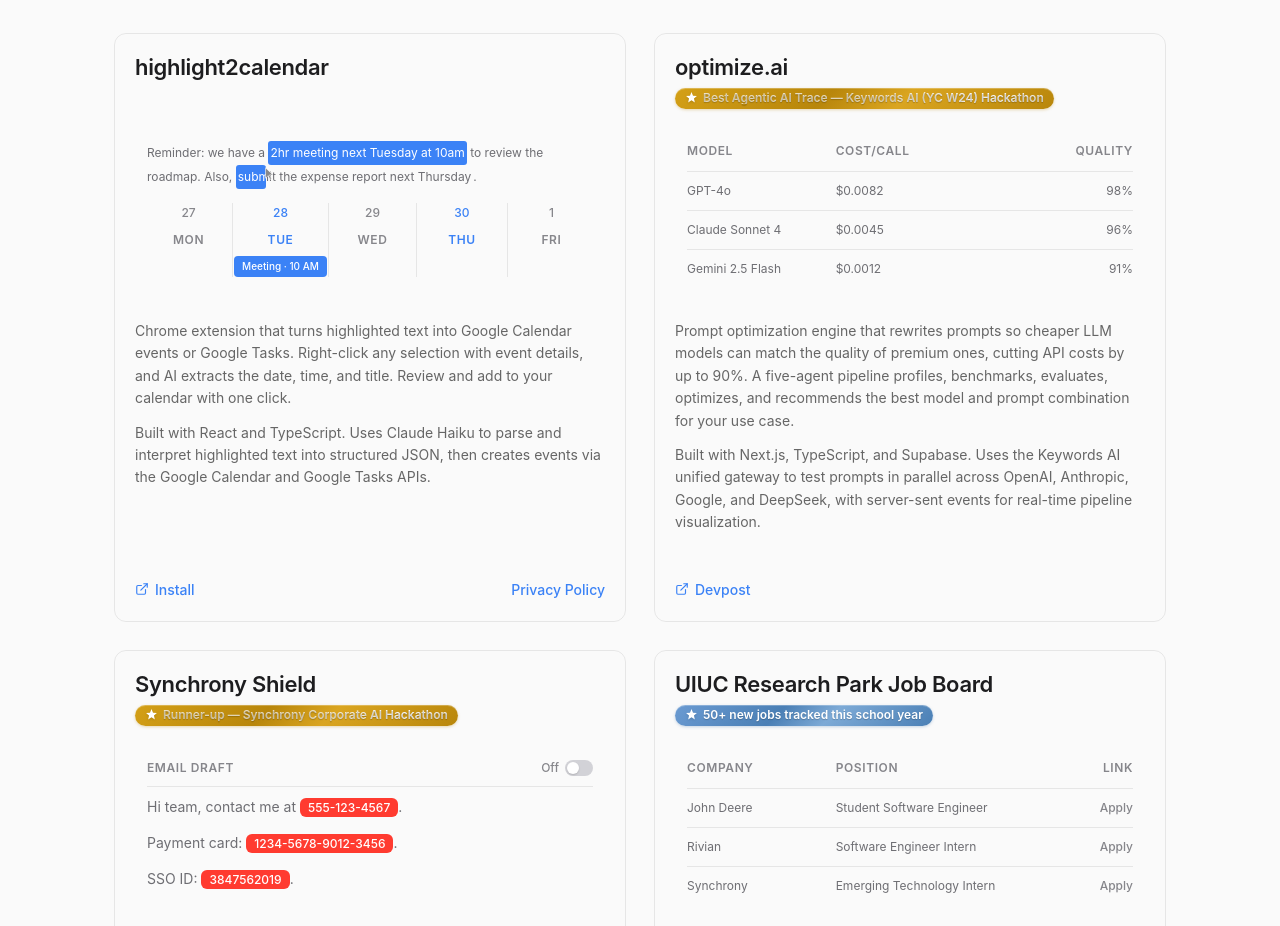
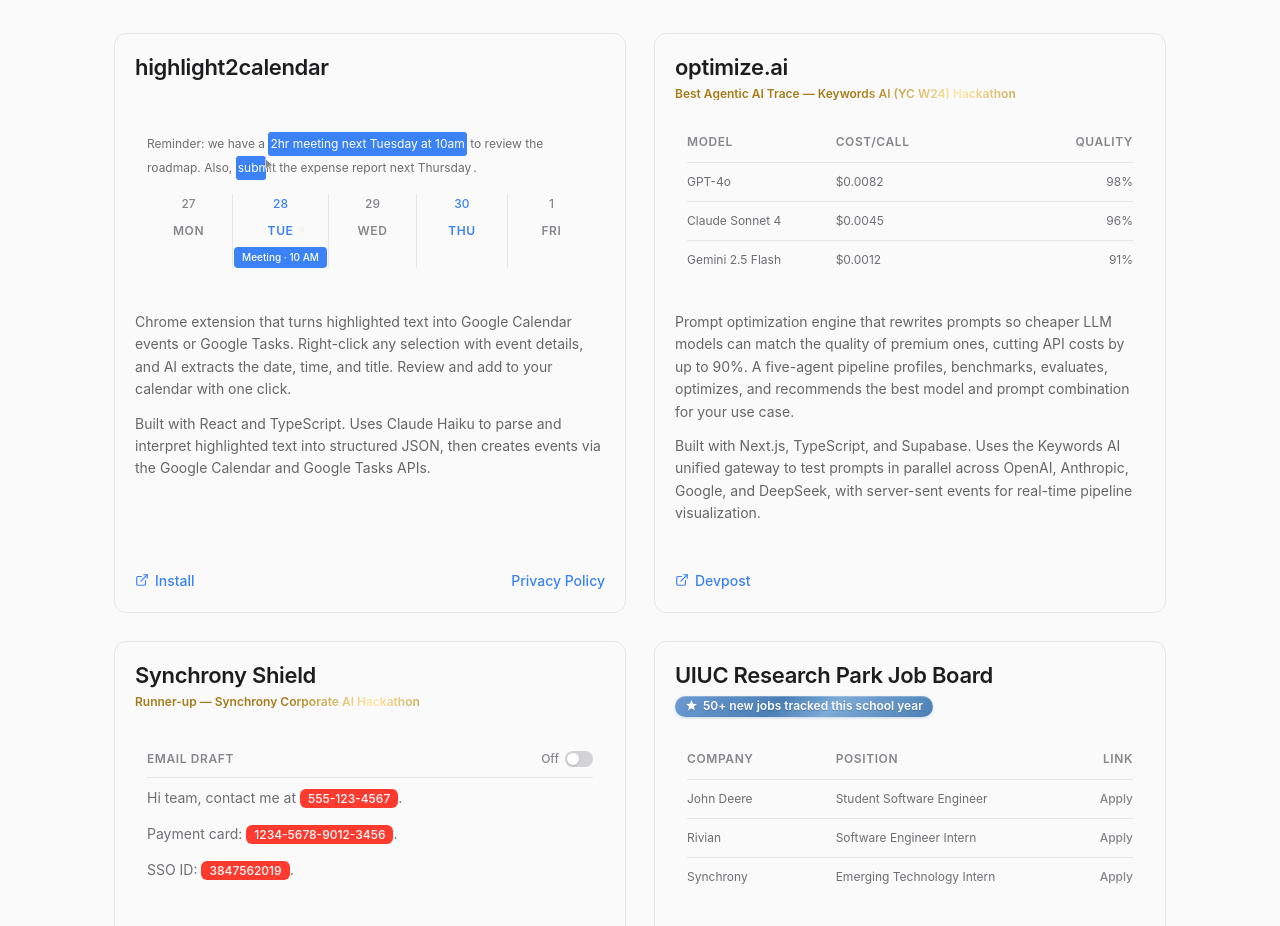
Before and after one commit to pazatek/pazatek.github.io, a website: page index.html in a window 1280 px wide. Shown: the part 1098-2024 px from the top of the page. Drawn offline with Linux system fonts and the light colour scheme.

Commit message:
Replace gold badge pill with shiny gold text for hackathon awards

```diff
--- a/index.html
+++ b/index.html
@@ -125,12 +125,7 @@
       <div class="project-card">
         <div class="project-header">
           <h3 class="project-title">optimize.ai</h3>
-          <span class="award-badge">
-            <svg class="award-icon" viewBox="0 0 24 24" fill="currentColor" aria-hidden="true">
-              <path d="M12 2L9.19 8.63 2 9.24l5.46 4.73L5.82 21 12 17.27 18.18 21l-1.64-7.03L22 9.24l-7.19-.61z"/>
-            </svg>
-            <span class="shiny-text">Best Agentic AI Trace &mdash; Keywords AI (YC W24) Hackathon</span>
-          </span>
+          <span class="shiny-text">Best Agentic AI Trace &mdash; Keywords AI (YC W24) Hackathon</span>
         </div>
         <div class="project-demo">
           <table class="project-table">
@@ -180,12 +175,7 @@
       <div class="project-card">
         <div class="project-header">
           <h3 class="project-title">Synchrony Shield</h3>
-          <span class="award-badge">
-            <svg class="award-icon" viewBox="0 0 24 24" fill="currentColor" aria-hidden="true">
-              <path d="M12 2L9.19 8.63 2 9.24l5.46 4.73L5.82 21 12 17.27 18.18 21l-1.64-7.03L22 9.24l-7.19-.61z"/>
-            </svg>
-            <span class="shiny-text">Runner-up &mdash; Synchrony Corporate AI Hackathon</span>
-          </span>
+          <span class="shiny-text">Runner-up &mdash; Synchrony Corporate AI Hackathon</span>
         </div>
         <div class="project-demo">
           <div class="pii-demo-bar">
--- a/styles.css
+++ b/styles.css
@@ -506,16 +506,19 @@
   filter: drop-shadow(0 1px 1px rgba(0, 0, 0, 0.15));
 }
 
-/* Shiny text shine effect — sweeps a brighter highlight across the badge text */
+/* Shiny text shine effect — gold gradient with a brighter highlight sweeping across */
 .shiny-text {
   display: inline-block;
+  font-size: 12px;
+  font-weight: 600;
+  line-height: 1;
   background-image: linear-gradient(
     120deg,
-    rgba(255, 255, 255, 0.75) 0%,
-    rgba(255, 255, 255, 0.75) 35%,
-    #ffffff 50%,
-    rgba(255, 255, 255, 0.75) 65%,
-    rgba(255, 255, 255, 0.75) 100%
+    #a67c1a 0%,
+    #a67c1a 35%,
+    #ffe9a8 50%,
+    #a67c1a 65%,
+    #a67c1a 100%
   );
   background-size: 200% auto;
   background-position: 150% center;
```
